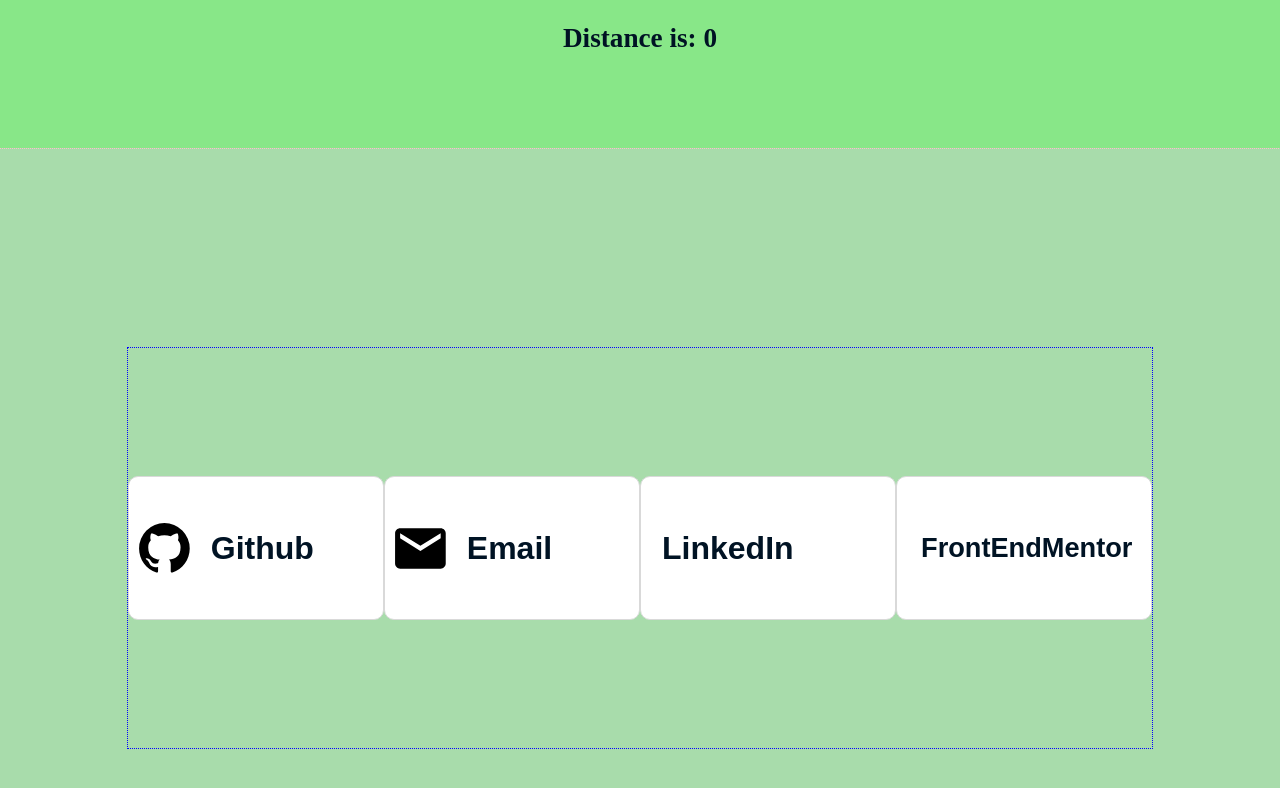
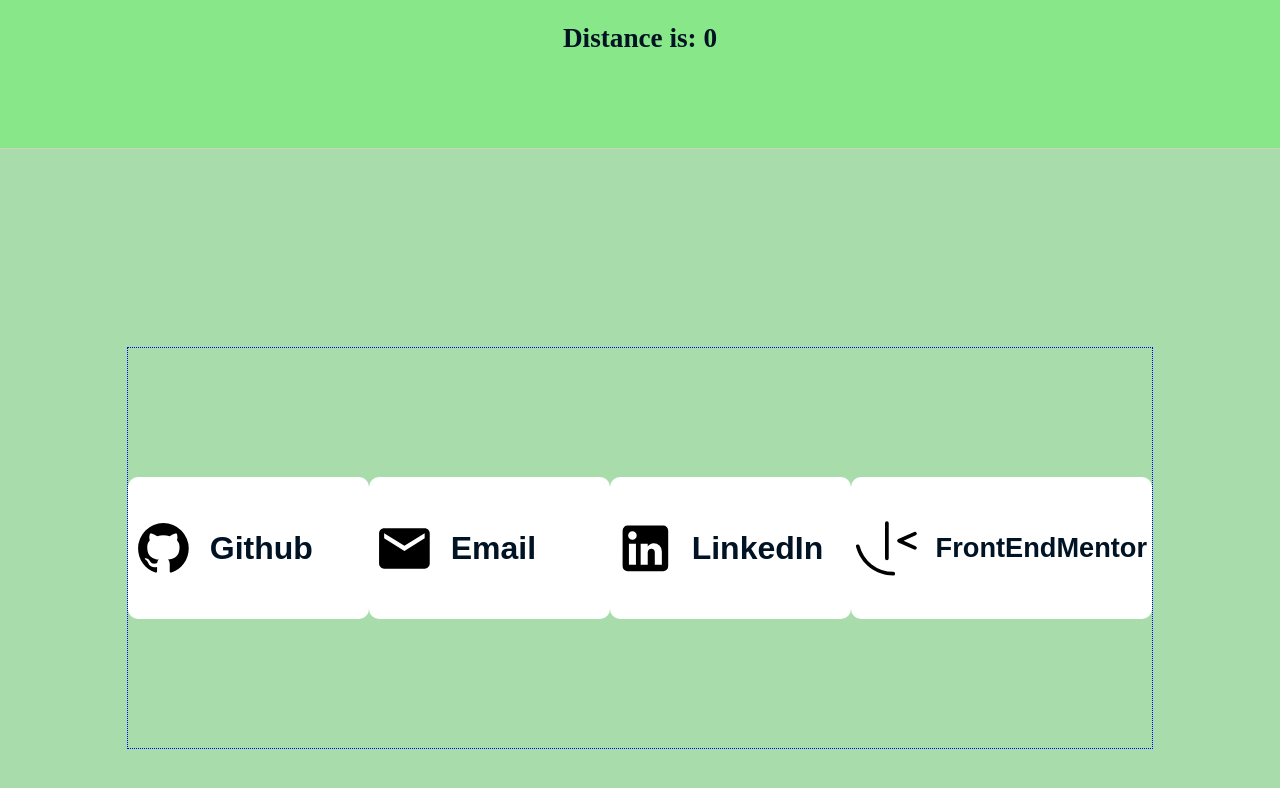
Before and after one commit to ang-riv/portfolio, a React (Create React App) app: page / in a window 1280 px wide. Shown: the part 652-1440 px from the top of the page. Built offline with nearby package versions, Linux system fonts and the light colour scheme; a web font is replaced by a local one.

Commit message:
Got rid of gray outer border

```diff
--- a/src/Icons.js
+++ b/src/Icons.js
@@ -346,7 +346,7 @@ export function LinkedInIcon(props) {
       {...props}
     >
       <path
-        fill="black"
+        fill={props.color}
         d="M19 3a2 2 0 0 1 2 2v14a2 2 0 0 1-2 2H5a2 2 0 0 1-2-2V5a2 2 0 0 1 2-2zm-.5 15.5v-5.3a3.26 3.26 0 0 0-3.26-3.26c-.85 0-1.84.52-2.32 1.3v-1.11h-2.79v8.37h2.79v-4.93c0-.77.62-1.4 1.39-1.4a1.4 1.4 0 0 1 1.4 1.4v4.93zM6.88 8.56a1.68 1.68 0 0 0 1.68-1.68c0-.93-.75-1.69-1.68-1.69a1.69 1.69 0 0 0-1.69 1.69c0 .93.76 1.68 1.69 1.68m1.39 9.94v-8.37H5.5v8.37z"
       ></path>
     </svg>
@@ -363,7 +363,7 @@ export function FrontEndMentorIcon(props) {
       {...props}
     >
       <path
-        fill="black"
+        fill={props.color}
         d="M12.17 1.272a.73.73 0 0 0-.718.732v13.914a.73.73 0 0 0 .732.732a.73.73 0 0 0 .732-.732V2.004a.73.73 0 0 0-.745-.732M23.246 5.44a.7.7 0 0 0-.277.063l-6.282 2.804a.733.733 0 0 0 0 1.336l6.282 2.814a.7.7 0 0 0 .3.064a.732.732 0 0 0 .297-1.4L18.78 8.976l4.786-2.137a.734.734 0 0 0 .37-.966a.73.73 0 0 0-.69-.433m-22.5 5.032a.732.732 0 0 0-.722.915c1.736 6.677 7.775 11.341 14.683 11.341a.732.732 0 0 0 0-1.464A13.706 13.706 0 0 1 1.44 11.02a.73.73 0 0 0-.694-.547"
       ></path>
     </svg>
@@ -373,12 +373,9 @@ export function FrontEndMentorIcon(props) {
 /* groups together the social links + styles */
 export function SocialLinks() {
   // hover styles
-  // make a switch?
-  const controls = useAnimation();
 
   const [hoveredIndex, setHoveredIndex] = useState(null);
   // try to make it DRY with common traits
-  // try switch case?
   const getHoverColor = (index) => {
     switch (index) {
       case 0:
@@ -393,52 +390,49 @@ export function SocialLinks() {
         return "black";
     }
   };
-  const iconProps = {
-    style: { marginLeft: "0.3em" },
-  };
 
-  const icons = ["GithubIcon", "EmailIcon"];
   // maybe try to put it into an array?
   const specificInfo = [
     {
       name: "Github",
       link: "https://github.com/ang-riv",
-      icon: <GithubIcon />,
       class: "link-title",
     },
     {
       name: "Email",
       link: "mailto: a.riveraa99@gmail.com",
-      icon: <EmailIcon {...iconProps} />,
       class: "link-title",
     },
     {
       name: "LinkedIn",
       link: "https://www.linkedin.com/in/ang-riv",
-      icon: <LinkedInIcon {...iconProps} />,
       class: "link-title",
     },
     {
       name: "FrontEndMentor",
       link: "https://www.frontendmentor.io/profile/ang-riv",
-      icon: <FrontEndMentorIcon {...iconProps} />,
       class: "link-title last-link-title",
     },
   ];
   return (
     <>
       {specificInfo.map((item, index) => {
-        const IconComponent = specificInfo[item.icon];
-        // put the array here?
         const color = () => {
           return hoveredIndex === index
             ? getHoverColor(hoveredIndex)
             : getHoverColor();
         };
 
-        const arr = [
-          <GithubIcon color={color()} />,
-          <EmailIcon color={color()} />,
+        const componentProps = {
+          color: color(),
+          marginLeft: "0.3em",
+        };
+
+        const iconComponents = [
+          <GithubIcon {...componentProps} />,
+          <EmailIcon {...componentProps} />,
+          <LinkedInIcon {...componentProps} />,
+          <FrontEndMentorIcon {...componentProps} />,
         ];
         return (
           <motion.a
@@ -450,12 +444,15 @@ export function SocialLinks() {
             onHoverStart={() => setHoveredIndex(index)}
             onHoverEnd={() => setHoveredIndex(null)}
             style={{
-              outline: hoveredIndex === index ? "2px solid blue" : "none",
+              outline:
+                hoveredIndex === index
+                  ? `3px solid ${color()}`
+                  : getHoverColor(),
             }}
           >
             {/* need to figure out how to attach the icon color change to the index*/}
 
-            {arr[index]}
+            {iconComponents[index]}
             <p className={item.class}>{item.name}</p>
           </motion.a>
         );
--- a/src/style.css
+++ b/src/style.css
@@ -350,7 +350,6 @@ a {
 /* link styles in contact section (found in Icons component)*/
 .link-style {
   padding: 0.313em;
-  border: 1px solid var(--grey);
   height: 33%;
   max-width: 25em;
   width: 40%;
```
